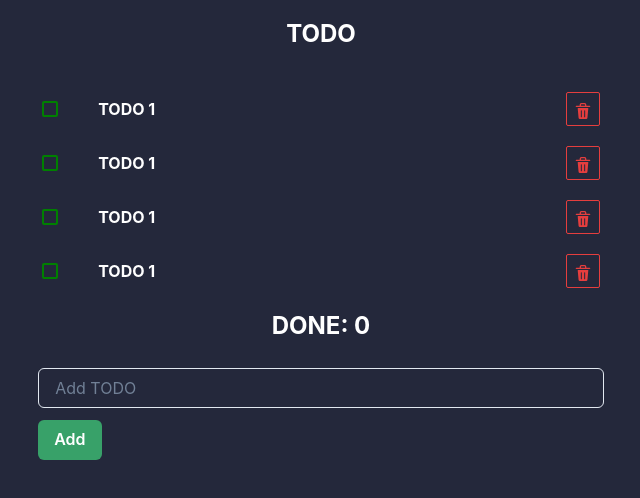
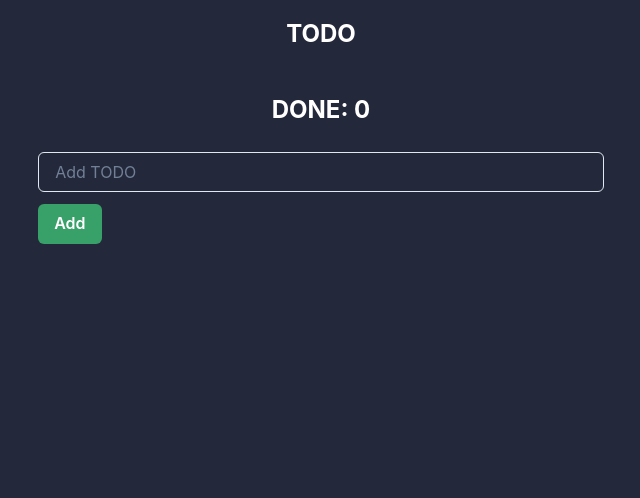
Before and after one commit to akbxr/todo, a React (Vite) app: page / in a window 1280 px wide. Shown: the top 498 px of the page, without its empty margins (319-959 px from the left). Built offline with nearby package versions, Linux system fonts and the light colour scheme.

Commit message:
feat: make all functions work

```diff
--- a/src/App.tsx
+++ b/src/App.tsx
@@ -1,27 +1,36 @@
-import {
-  Box,
-  // Text,
-  Container,
-  // Checkbox,
-  // Flex,
-  // Input,
-  // Button,
-} from "@chakra-ui/react";
-// import { DeleteIcon } from "@chakra-ui/icons";
-import "./index.css";
-
+import { useState } from "react";
+import { Box, Container } from "@chakra-ui/react";
 import Heading from "./components/Heading";
 import Todo from "./components/Todo";
 import AddTodo from "./components/AddTodo";
 
 function App() {
+  const [todos, setTodos] = useState<{ text: string, isDone: boolean }[]>([]);
+  const [doneCount, setDoneCount] = useState(0);
+
+  const deleteTodo = (index: number) => {
+    const newTodos = [...todos];
+    if (newTodos[index].isDone) {
+      setDoneCount(doneCount - 1);
+    }
+    newTodos.splice(index, 1);
+    setTodos(newTodos);
+  };
+
+  const handleCheckboxChange = (index: number, isChecked: boolean) => {
+    const newTodos = [...todos];
+    newTodos[index].isDone = isChecked;
+    setTodos(newTodos);
+    setDoneCount(isChecked ? doneCount + 1 : doneCount - 1);
+  };
+
   return (
     <>
       <Box bg="#24283b" h="100vh" p="4" alignItems="center">
         <Container>
           <Heading />
-          <Todo />
-          <AddTodo />
+          <Todo todos={todos} deleteTodo={deleteTodo} handleCheckboxChange={handleCheckboxChange} doneCount={doneCount} />
+          <AddTodo todos={todos} setTodos={setTodos} />
         </Container>
       </Box>
     </>
--- a/src/components/AddTodo.tsx
+++ b/src/components/AddTodo.tsx
@@ -1,10 +1,29 @@
+import { useState } from "react";
 import { Box, Input, Button } from "@chakra-ui/react";
 
-const AddTodo = () => {
+type AddTodoProps = {
+  todos: { text: string, isDone: boolean }[];
+  setTodos: React.Dispatch<React.SetStateAction<{ text: string, isDone: boolean }[]>>;
+};
+
+const AddTodo = ({ todos, setTodos }: AddTodoProps) => {
+  const [input, setInput] = useState('');
+
+  const addTodo = () => {
+    if (input && !todos.some(todo => todo.text === input)) {
+      const newTodos = [...todos, { text: input, isDone: false }];
+      setTodos(newTodos);
+      setInput('');
+    }
+  };
   return (
     <Box my={3} mx={1} gap={3}>
-      <Input placeholder="Add TODO" />
-      <Button my={3} colorScheme="green">
+      <Input
+        placeholder="Add TODO"
+        value={input.trim()}
+        onChange={(e) => setInput(e.target.value)}
+      />
+      <Button my={3} colorScheme="green" onClick={addTodo}>
         Add
       </Button>
     </Box>
--- a/src/components/Todo.tsx
+++ b/src/components/Todo.tsx
@@ -1,19 +1,30 @@
 import { Box, Checkbox, Flex, Text } from "@chakra-ui/react";
 import { DeleteIcon } from "@chakra-ui/icons";
 
-const Todo = () => {
+type TodoProps = {
+  todos: { text: string, isDone: boolean }[];
+  deleteTodo: (index: number) => void;
+  handleCheckboxChange: (index: number, checked: boolean) => void;
+  doneCount: number
+};
+
+const Todo = ({ todos, deleteTodo, handleCheckboxChange, doneCount }: TodoProps) => {
   return (
     <>
-      {/* <Container> */}
-      <Flex flexDirection="column" m="2" gap="5" fontWeight="bold">
+      {todos.map((todo, index) => (
+        <Flex key={index} flexDirection="column" m="2" gap="5" fontWeight="bold">
           <Flex justifyContent="space-between" alignItems="center">
             <Checkbox
               className="custom-checkbox"
               color="white"
               spacing={10}
               colorScheme="green"
+              isChecked={todo.isDone}
+              onChange={(e) => handleCheckboxChange(index, e.target.checked)}
             >
-            TODO 1
+              <Text as="span" textDecoration={todo.isDone ? "line-through" : "none"}>
+                {todo.text}
+              </Text>
             </Checkbox>
             <Box
               border="1px"
@@ -21,73 +32,18 @@ const Todo = () => {
               borderRadius="sm"
               px={2}
               py={1}
+              onClick={() => deleteTodo(index)}
             >
               <DeleteIcon color="red.500" />
             </Box>
           </Flex>
-        <Flex justifyContent="space-between" alignItems="center">
-          <Checkbox
-            className="custom-checkbox"
-            color="white"
-            spacing={10}
-            colorScheme="green"
-          >
-            TODO 1
-          </Checkbox>
-          <Box
-            border="1px"
-            borderColor="red.500"
-            borderRadius="sm"
-            px={2}
-            py={1}
-          >
-            <DeleteIcon color="red.500" />
-          </Box>
         </Flex>
-        <Flex justifyContent="space-between" alignItems="center">
-          <Checkbox
-            className="custom-checkbox"
-            color="white"
-            spacing={10}
-            colorScheme="green"
-          >
-            TODO 1
-          </Checkbox>
-          <Box
-            border="1px"
-            borderColor="red.500"
-            borderRadius="sm"
-            px={2}
-            py={1}
-          >
-            <DeleteIcon color="red.500" />
-          </Box>
-        </Flex>
-        <Flex justifyContent="space-between" alignItems="center">
-          <Checkbox
-            className="custom-checkbox"
-            color="white"
-            spacing={10}
-            colorScheme="green"
-          >
-            TODO 1
-          </Checkbox>
-          <Box
-            border="1px"
-            borderColor="red.500"
-            borderRadius="sm"
-            px={2}
-            py={1}
-          >
-            <DeleteIcon color="red.500" />
-          </Box>
-        </Flex>
-        {/* <Divider /> */}
-        <Text align="center" mb={3} as="b" textColor="white" fontSize="2xl">
-          DONE: 0
+      ))}
+      <Flex justifyContent="center" alignItems="center" my={3}>
+        <Text align="center" mb={3} as="b" textColor="white" fontSize="2xl" textAlign="center">
+          DONE: {doneCount}
         </Text>
       </Flex>
-      {/* </Container> */}
     </>
   );
 };
```
Lines whose indentation alone changed are shown as unchanged.
